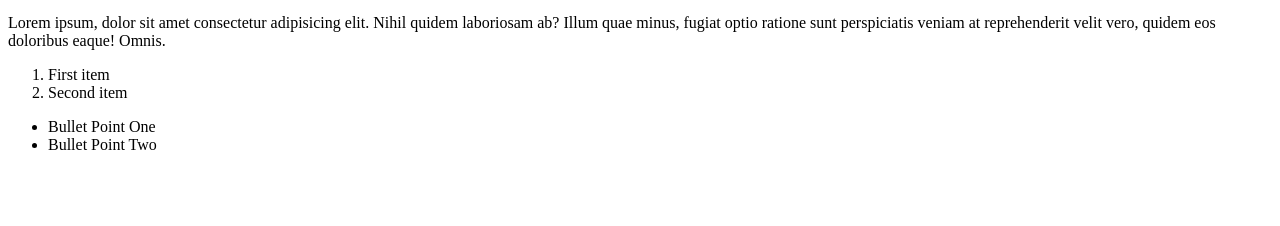
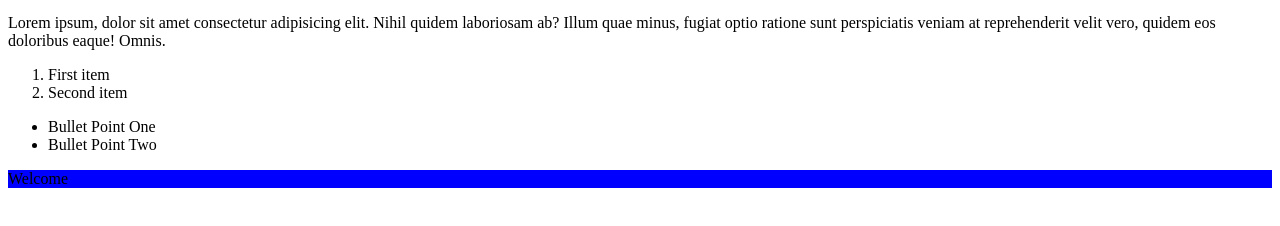
Before and after one commit to RpnAndri/webprogramming_seoul, a plain HTML site: page lec2/index.html in a window 1280 px wide. Shown: the part 420-646 px from the top of the page. Drawn offline with Linux system fonts and the light colour scheme.

Commit message:
global attr

```diff
--- a/lec2/index.html
+++ b/lec2/index.html
@@ -18,5 +18,8 @@
             <li>Bullet Point One</li>
             <li>Bullet Point Two</li>
         </ul>
+
+        <div id="header" class="main-header" style="background-color: blue">Welcome</div>
+
     </body>
 </html>
```
